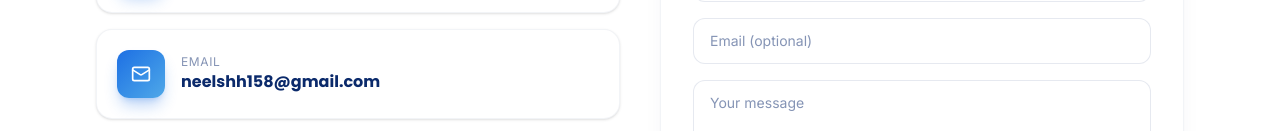
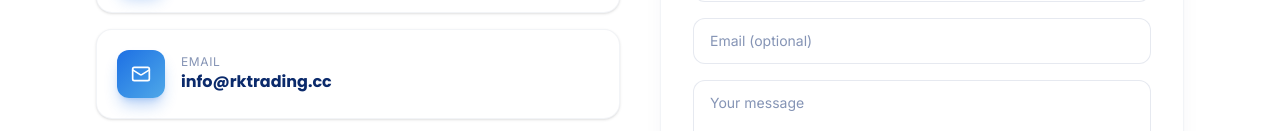
Before and after one commit to neelshh158-cyber/rk-trading, a Next.js app: page /contact in a window 1280 px wide. Shown: the part 669-800 px from the top of the page. Built offline with nearby package versions, Linux system fonts and the light colour scheme.

Commit message:
Replace email with info@rktrading.cc

```diff
--- a/src/app/contact/page.js
+++ b/src/app/contact/page.js
@@ -16,7 +16,7 @@ const fadeUp = {
 const contacts = [
   { icon: Phone, label: "Rajesh Shah", value: "+91 93745 03780", href: "tel:+919374503780" },
   { icon: Phone, label: "Neel Shah", value: "+91 95109 35509", href: "tel:+919510935509" },
-  { icon: Mail, label: "Email", value: "neelshh158@gmail.com", href: "mailto:neelshh158@gmail.com" },
+ { icon: Mail, label: "Email", value: "info@rktrading.cc", href: "mailto:info@rktrading.cc" },
 ];
 
 export default function ContactPage() {
--- a/src/components/Footer.js
+++ b/src/components/Footer.js
@@ -62,7 +62,7 @@ export default function Footer() {
               <Phone size={16} className="text-sky" /> Neel Shah — +91 95109 35509
             </li>
             <li className="flex items-center gap-2">
-              <Mail size={16} className="text-sky" /> neelshh158@gmail.com
+           <Mail size={16} className="text-sky" /> info@rktrading.cc
             </li>
             <li className="flex items-start gap-2">
               <MapPin size={16} className="mt-0.5 shrink-0 text-sky" />
```
